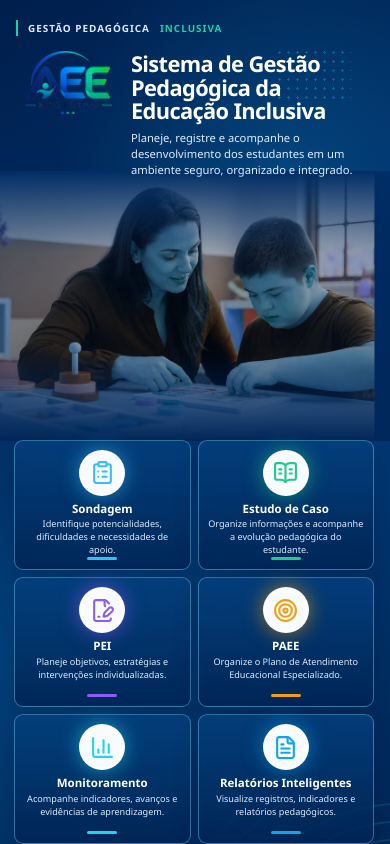
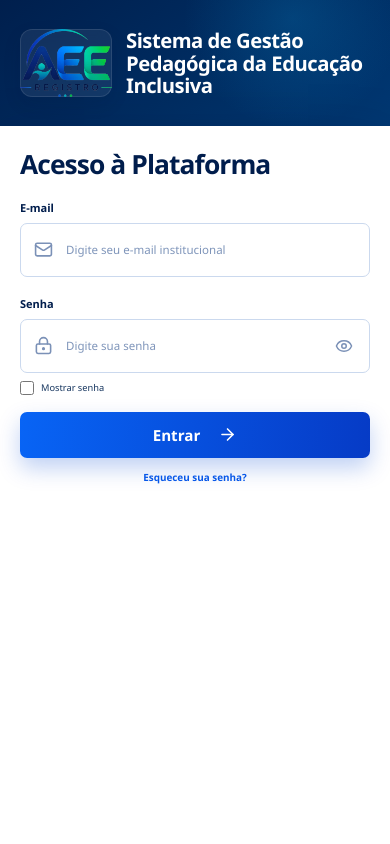
Before and after one commit to terezinhasouzacosta-netizen/aee-registro-eraa, a React (Vite) app: page /login in a window 390 px wide. Shown: the top 844 px of the page. Built offline with nearby package versions, Linux system fonts and the light colour scheme; no server answers.

Commit message:
style: otimiza usabilidade responsiva do login

```diff
--- a/src/pages/LoginPage.jsx
+++ b/src/pages/LoginPage.jsx
@@ -138,6 +138,13 @@ function LoginPage() {
       <span className="login-background-shape is-two" aria-hidden="true" />
 
       <section className="login-shell" aria-label="Acesso ao AEE Registro">
+        <header className="login-mobile-brand">
+          <div className="login-mobile-logo-frame">
+            <img src={logoAeeRegistro} alt="AEE Registro" />
+          </div>
+          <p>Sistema de Gestão Pedagógica da Educação Inclusiva</p>
+        </header>
+
         <aside className="login-institutional-panel">
           <div className="login-panel-shape is-one" aria-hidden="true" />
           <div className="login-panel-shape is-two" aria-hidden="true" />
--- a/src/styles/login.css
+++ b/src/styles/login.css
@@ -41,6 +41,10 @@
   grid-template-columns: minmax(0, 59%) minmax(350px, 41%);
   overflow: hidden;
   background: #001d47;
+}
+
+.login-mobile-brand {
+  display: none;
 }
 
 .login-institutional-panel {
@@ -135,10 +139,19 @@
 }
 
 .login-logo-frame {
+  position: relative;
+  isolation: isolate;
   width: min(82%, 150px);
   aspect-ratio: 700 / 514;
   display: block;
   justify-self: center;
+  border-radius: 14px;
+  background: rgba(255, 255, 255, 0.07);
+  box-shadow:
+    inset 0 0 0 1px rgba(255, 255, 255, 0.1),
+    0 7px 18px rgba(0, 16, 45, 0.1);
+  backdrop-filter: blur(7px);
+  -webkit-backdrop-filter: blur(7px);
 }
 
 .login-logo-frame img {
@@ -679,6 +692,70 @@
   }
 }
 
+@media (min-width: 901px) and (min-height: 721px) {
+  .login-shell {
+    height: 82svh;
+  }
+
+  .login-institutional-panel {
+    padding-top: 18px;
+    padding-bottom: 10px;
+  }
+
+  .login-brand-composition {
+    margin-top: 13px;
+  }
+
+  .login-education-photo {
+    height: clamp(174px, 24vh, 216px);
+    flex-basis: clamp(174px, 24vh, 216px);
+    margin-top: -25px;
+  }
+
+  .login-feature-card {
+    min-height: clamp(118px, 16vh, 140px);
+    padding-top: 7px;
+    padding-bottom: 6px;
+  }
+
+  .login-feature-icon {
+    width: clamp(38px, 4.1vw, 47px);
+    height: clamp(38px, 4.1vw, 47px);
+    margin-bottom: 4px;
+  }
+
+  .login-institutional-footer {
+    gap: 5px;
+    margin-top: 5px;
+  }
+
+  .login-access-panel {
+    padding-top: 38px;
+    padding-bottom: 10px;
+  }
+
+  .login-access-badge {
+    margin-bottom: 25px;
+  }
+
+  .login-card-heading {
+    margin-bottom: 24px;
+  }
+
+  .login-page-modern .login-form {
+    gap: 17px;
+  }
+
+  .login-page-modern .login-card .login-restricted-note {
+    margin-top: 18px;
+    padding-block: 19px;
+  }
+
+  .login-footer {
+    padding-top: 12px;
+  }
+}
+
 @media (max-width: 900px) {
   .login-page.login-page-modern {
     display: block;
@@ -762,8 +839,61 @@
 }
 
 @media (max-width: 560px) {
+  .login-shell {
+    display: flex;
+    flex-direction: column;
+  }
+
+  .login-mobile-brand {
+    order: 1;
+    min-height: 126px;
+    display: grid;
+    grid-template-columns: 92px minmax(0, 1fr);
+    align-items: center;
+    gap: 14px;
+    padding: 16px 20px;
+    color: #ffffff;
+    background:
+      radial-gradient(circle at 75% 15%, rgba(14, 165, 233, 0.18), transparent 35%),
+      linear-gradient(145deg, #001f4d, #003873);
+  }
+
+  .login-mobile-logo-frame {
+    width: 92px;
+    aspect-ratio: 700 / 514;
+    display: grid;
+    place-items: center;
+    border-radius: 12px;
+    background: rgba(255, 255, 255, 0.07);
+    box-shadow:
+      inset 0 0 0 1px rgba(255, 255, 255, 0.1),
+      0 7px 18px rgba(0, 16, 45, 0.1);
+    backdrop-filter: blur(7px);
+  }
+
+  .login-mobile-logo-frame img {
+    width: 100%;
+    height: 100%;
+    object-fit: contain;
+    filter: saturate(1.15) brightness(1.08);
+  }
+
+  .login-mobile-brand p {
+    margin: 0;
+    color: #ffffff;
+    font-size: clamp(1.05rem, 5.2vw, 1.35rem);
+    font-weight: 750;
+    letter-spacing: -0.025em;
+    line-height: 1.12;
+  }
+
   .login-institutional-panel {
+    order: 3;
     padding: 20px 16px 22px;
+  }
+
+  .login-institutional-panel .login-brand {
+    display: none;
   }
 
   .login-eyebrow {
@@ -787,7 +917,7 @@
   .login-education-photo {
     width: calc(100% + 32px);
     height: 190px;
-    margin: -8px -16px 0;
+    margin: -20px -16px 0;
   }
 
   .login-feature-grid {
@@ -825,23 +955,37 @@
   }
 
   .login-access-panel {
-    padding: 34px 20px 22px;
+    order: 2;
+    min-height: calc(100svh - 126px);
+    justify-content: flex-start;
+    padding: 24px 20px 20px;
   }
 
-  .login-access-badge {
-    margin-bottom: 24px;
+  .login-access-badge,
+  .login-card-copy,
+  .login-page-modern .login-card .login-restricted-note,
+  .login-access-panel > .login-footer {
+    display: none;
+  }
+
+  .login-card-heading {
+    margin-bottom: 20px;
   }
 
   .login-page-modern .login-card h1 {
     font-size: 1.65rem;
   }
 
-  .login-page-modern .login-card .login-card-copy {
-    font-size: 0.82rem;
+  .login-page-modern .login-form {
+    gap: 15px;
   }
 
-  .login-footer {
-    margin-top: 38px;
+  .login-page-modern .login-form .login-submit {
+    min-height: 46px;
+  }
+
+  .login-page-modern .login-form .login-forgot-password {
+    margin-top: -3px;
   }
 }
 
```
